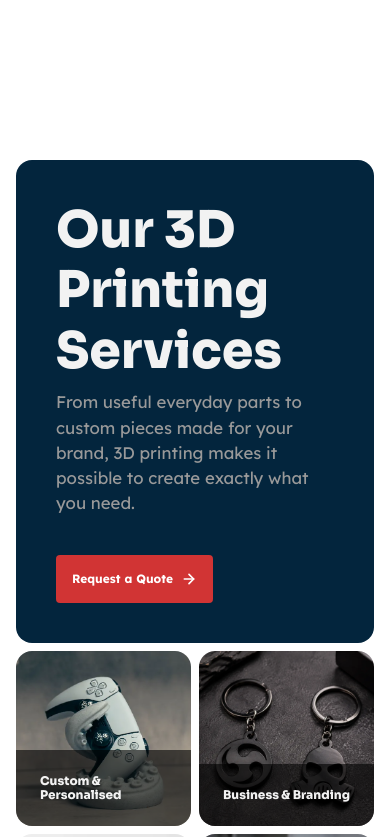
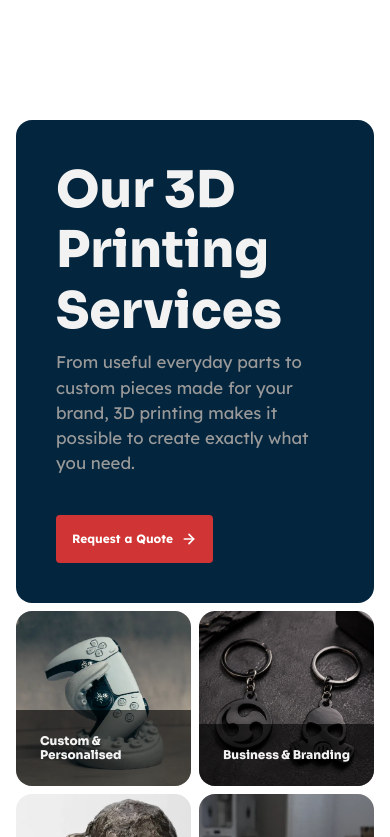
Before and after one commit to o-theophilus/extrude, a SvelteKit app: page / in a window 390 px wide. Shown: the part 1307-2144 px from the top of the page. Built offline with nearby package versions, Linux system fonts and the light colour scheme.

Commit message:
Update CSS styles for responsive margin and padding adjustments

```diff
--- a/src/routes/_layout/main.css
+++ b/src/routes/_layout/main.css
@@ -5,9 +5,6 @@
 	--line2: hsl(0, 0%, 15%);
 	--line3: hsl(0, 0%, 45%);
 	--overlay: rgba(128, 128, 128, 0.5);
-
-
-
 
 
 	--cl2: light-dark(hsl(209, 58%, 84%), #011b33);
--- a/src/routes/_layout/page.css
+++ b/src/routes/_layout/page.css
@@ -40,7 +40,11 @@
 	}
 
 	.margin_160 {
-		margin-top: 160px;
+		margin-top: 120px;
+
+		@media screen and (min-width: 580px) {
+			margin-top: 160px;
+		}
 	}
 
 	/************************ padding */
@@ -61,8 +65,13 @@
 	}
 
 	.padding_5 {
-		padding-top: 160px;
-		padding-bottom: 160px;
+		padding-top: 120px;
+		padding-bottom: 120px;
+
+		@media screen and (min-width: 580px) {
+			padding-top: 160px;
+			padding-bottom: 160px;
+		}
 	}
 
 	/************************ gap */
```
